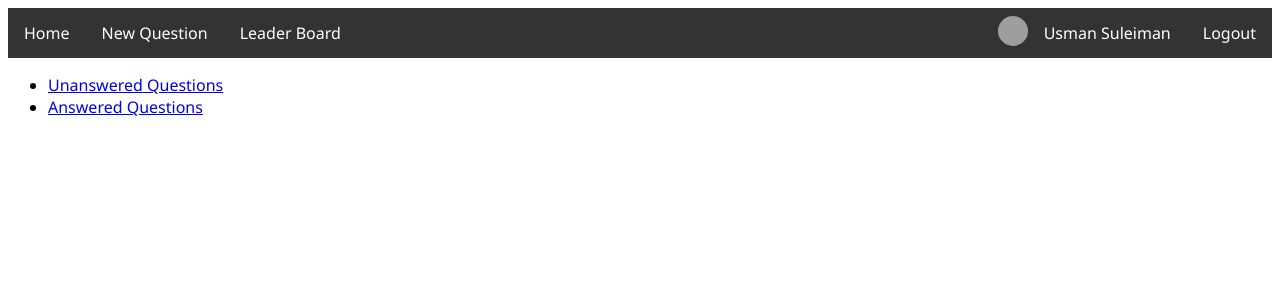
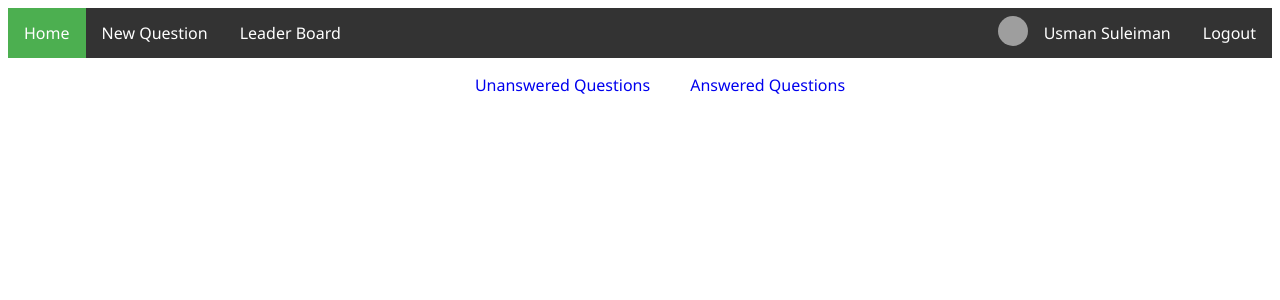
Before and after one commit to usmansbk/would-you-rather, a React (Create React App) app: page / in a window 1280 px wide. Shown: the top 300 px of the page. Built offline with nearby package versions, Linux system fonts and the light colour scheme; grey boxes are pictures that could not be loaded.

Commit message:
refactor: Add router

```diff
--- a/package.json
+++ b/package.json
@@ -9,6 +9,7 @@
     "clsx": "^1.1.1",
     "react": "^17.0.1",
     "react-dom": "^17.0.1",
+    "react-router-dom": "^5.2.0",
     "react-scripts": "4.0.1",
     "web-vitals": "^0.2.4"
   },
--- a/src/components/App.js
+++ b/src/components/App.js
@@ -1,14 +1,21 @@
-// import Login from "./Login";
+import Login from "./Login";
 import Nav from "./Nav";
 import Home from "./Home";
+import { BrowserRouter, Route, Switch } from "react-router-dom";
 
 function App() {
   return (
-    <div>
+    <BrowserRouter>
       <Nav />
-      {/* <Login /> */}
-      <Home />
-    </div>
+      <Switch>
+        <Route path="/" exact>
+          <Home />
+        </Route>
+        <Route path="/login">
+          <Login />
+        </Route>
+      </Switch>
+    </BrowserRouter>
   );
 }
 
--- a/src/components/Home.js
+++ b/src/components/Home.js
@@ -4,12 +4,16 @@ export default function Home() {
   return (
     <div>
       <nav>
-        <ul>
-          <li>
-            <a href="#">Unanswered Questions</a>
+        <ul className={styles.list}>
+          <li className={styles.item}>
+            <a href="#unanswered" className={styles.link}>
+              Unanswered Questions
+            </a>
           </li>
-          <li>
-            <a href="#">Answered Questions</a>
+          <li className={styles.item}>
+            <a href="#answered" className={styles.link}>
+              Answered Questions
+            </a>
           </li>
         </ul>
       </nav>
--- a/src/components/Nav.js
+++ b/src/components/Nav.js
@@ -1,32 +1,44 @@
+import { NavLink as Link } from "react-router-dom";
 import clsx from "clsx";
 import styles from "../styles/nav.module.css";
+
+const navs = [
+  {
+    path: "/",
+    name: "Home",
+  },
+  {
+    path: "/new",
+    name: "New Question",
+  },
+];
 
 export default function Nav() {
   return (
     <nav>
       <ul className={styles.list}>
         <li className={styles.item}>
-          <a href="#home" className={styles.text}>
+          <Link className={styles.link} activeClassName={styles.active} to="/">
             Home
-          </a>
+          </Link>
         </li>
         <li className={styles.item}>
-          <a href="#home" className={styles.text}>
+          <Link className={styles.link} to="/new">
             New Question
-          </a>
+          </Link>
         </li>
         <li className={styles.item}>
-          <a href="#home" className={styles.text}>
+          <Link className={styles.link} to="/new">
             Leader Board
-          </a>
+          </Link>
         </li>
         <li className={clsx(styles.item, styles["right-item"])}>
-          <a href="#home" className={styles.text}>
+          <a href="#home" className={styles.link}>
             Logout
           </a>
         </li>
         <li className={styles["right-item"]}>
-          <span className={styles.text}>Usman Suleiman</span>
+          <span className={styles.link}>Usman Suleiman</span>
         </li>
         <li className={styles["right-item"]}>
           <img
--- a/src/styles/home.module.css
+++ b/src/styles/home.module.css
@@ -1,19 +1,15 @@
-.tabs {
-  list-style-type: none;
-  overflow: hidden;
-  background-color: white;
+.list {
+  list-style: none;
+  text-align: center;
+}
+
+.item {
   text-align: center;
   margin: 20px;
   padding: 0;
+  display: inline;
 }
 
-.tab {
-  margin: 16px;
-  text-align: center;
+.link {
   text-decoration: none;
-  background-color: #333;
-  color: white;
 }
-a:hover:not(.active) {
-  background-color: #111;
-}
--- a/src/styles/nav.module.css
+++ b/src/styles/nav.module.css
@@ -14,7 +14,7 @@
   float: right;
 }
 
-.text {
+.link {
   display: block;
   color: white;
   text-align: center;
```
Also changed, not shown: 1 other file (tests, documents, lock files or other folders).
